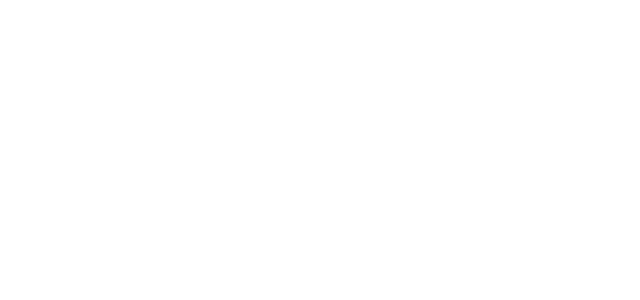
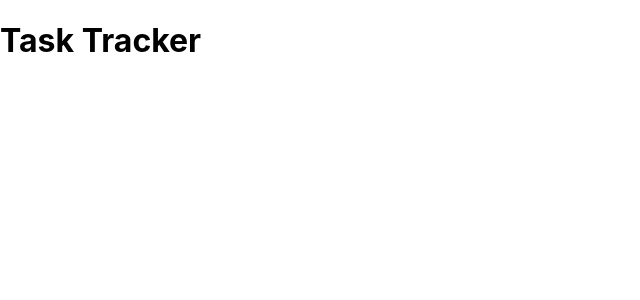
Before and after one commit to toktamm/task-tracker, a React (Create React App) app: page / in a window 1280 px wide. Shown: the top 300 px of the page, without its empty margins (0-640 px from the left). Built offline with nearby package versions, Linux system fonts and the light colour scheme.

Commit message:
add the Header component

```diff
--- a/src/App.js
+++ b/src/App.js
@@ -1,10 +1,12 @@
-
+import Header from "./components/Header";
 
 function App() {
   return (
-    <div className="App">
 
+    <div className="container">
+      <Header />
     </div>
+
   );
 }
 
--- /dev/null
+++ b/src/components/Header.js
@@ -0,0 +1,9 @@
+const Header = () => {
+  return (
+    <header>
+      <h1>Task Tracker</h1>
+    </header>
+  )
+}
+
+export default Header;
```
